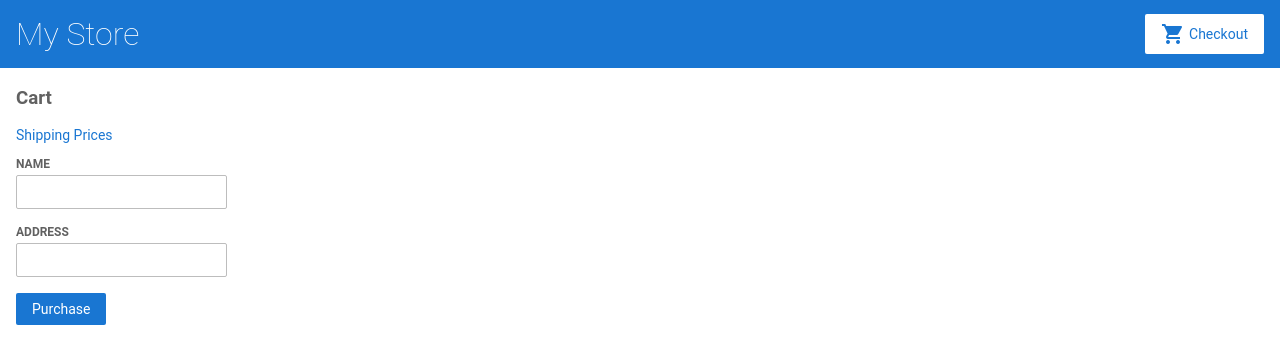
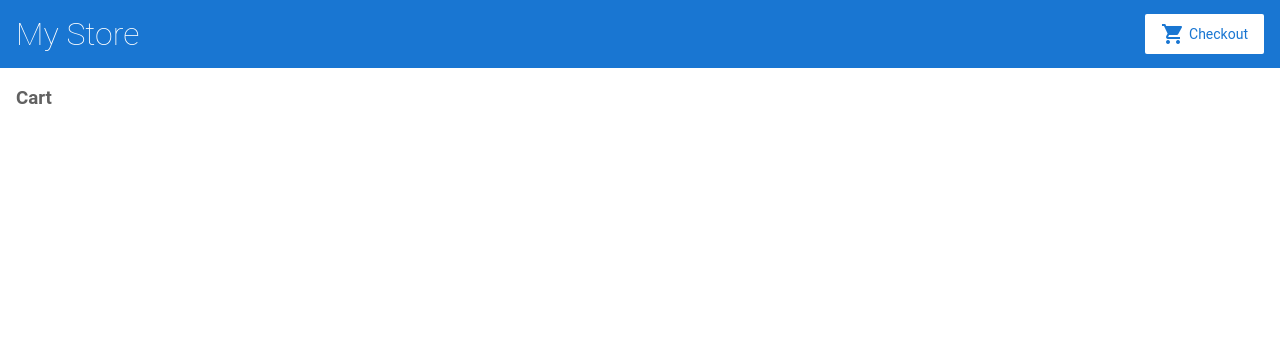
Before and after one commit to ophey/angular-zhbiyx, an Angular app: page /cart in a window 1280 px wide. Shown: the top 364 px of the page. Built offline with nearby package versions, Linux system fonts and the light colour scheme.

Commit message:
select shipping method on checkout form

```diff
--- a/src/app/cart/cart.component.html
+++ b/src/app/cart/cart.component.html
@@ -1,27 +1,35 @@
 <h3>Cart</h3>
-
-<p>
-  <a routerLink="/shipping">Shipping Prices</a>
-</p>
 
 <div class="cart-item" *ngFor="let item of items">
   <span>{{ item.name }}</span>
   <span>{{ item.price | currency }}</span>
 </div>
 
-<form [formGroup]="checkoutForm" (ngSubmit)="onSubmit()">
+<form
+  *ngIf="items.length != 0"
+  [formGroup]="checkoutForm"
+  (ngSubmit)="onSubmit()"
+>
+  <h3>Select Shipping</h3>
+  <span *ngFor="let shipping of shippingCosts | async">
+    <span
+      ><input
+        id="shipping"
+        value="{{ shipping.type }}"
+        type="radio"
+        formControlName="shipping"
+    /></span>
+    <span> {{ shipping.type }} @ {{ shipping.price | currency }} </span>
+  </span>
+
   <div>
-    <label for="name">
-      Name
-    </label>
-    <input id="name" type="text" formControlName="name">
+    <label for="name"> Name </label>
+    <input id="name" type="text" formControlName="name" />
   </div>
 
   <div>
-    <label for="address">
-      Address
-    </label>
-    <input id="address" type="text" formControlName="address">
+    <label for="address"> Address </label>
+    <input id="address" type="text" formControlName="address" />
   </div>
 
   <button class="button" type="submit">Purchase</button>
--- a/src/app/cart/cart.component.ts
+++ b/src/app/cart/cart.component.ts
@@ -1,5 +1,6 @@
-import { Component } from '@angular/core';
+import { Component, OnInit } from '@angular/core';
 import { FormBuilder } from '@angular/forms';
+import { Observable } from 'rxjs';
 import { CartService } from '../cart.service';
 
 @Component({
@@ -7,10 +8,16 @@ import { CartService } from '../cart.service';
   templateUrl: './cart.component.html',
   styleUrls: ['./cart.component.css'],
 })
-export class CartComponent {
+export class CartComponent implements OnInit {
+  shippingCosts!: Observable<{ type: string; price: number }[]>;
+
+  ngOnInit(): void {
+    this.shippingCosts = this.cartService.getShippingPrices();
+  }
   items = this.cartService.getItems();
 
   checkoutForm = this.formBuilder.group({
+    shipping: '',
     name: '',
     address: '',
   });
```
